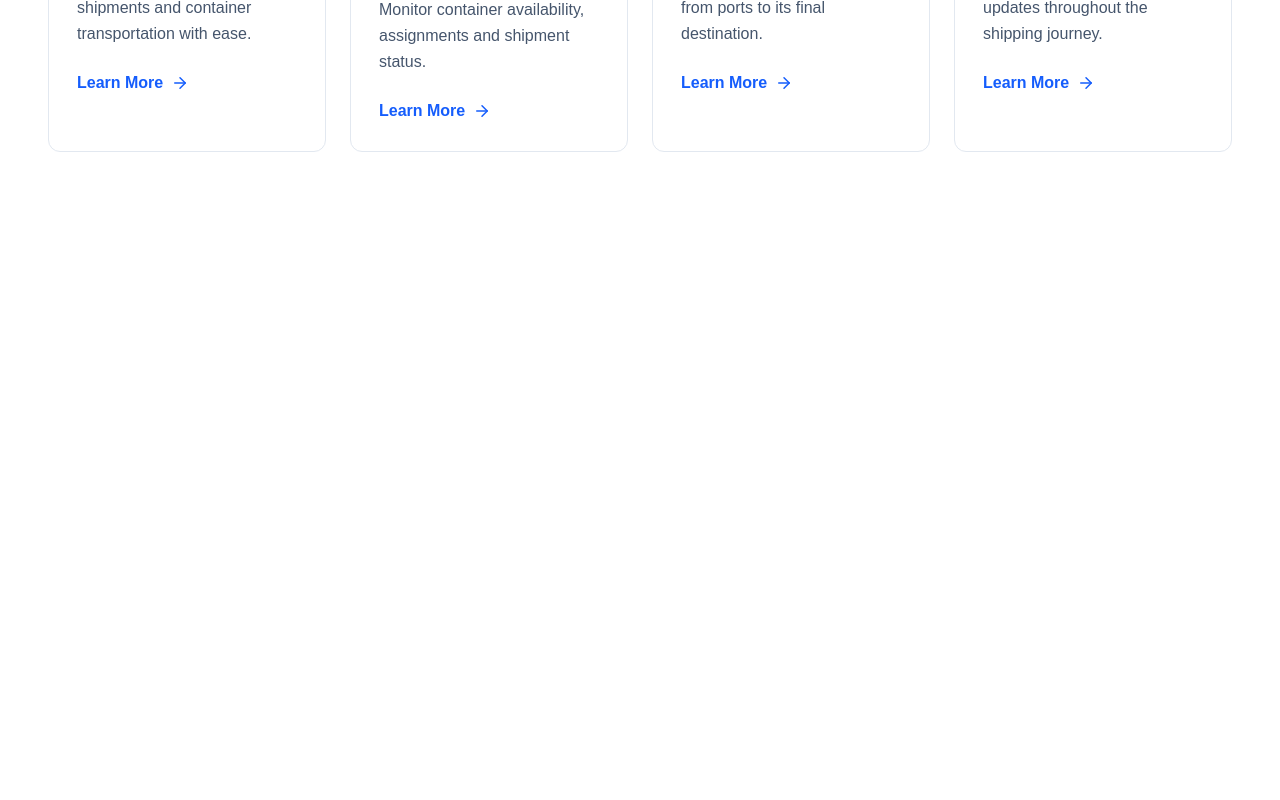
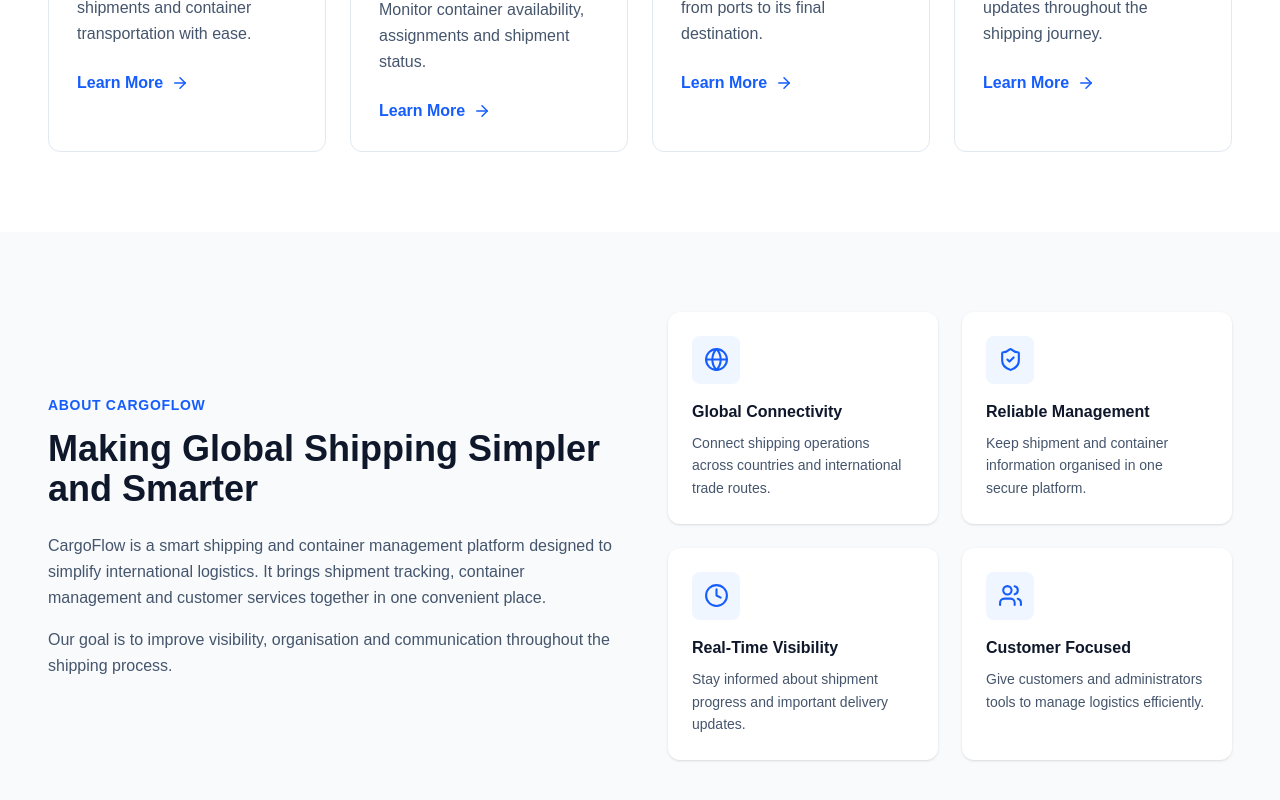
Before and after one commit to okumujphh-netizen/CARGOFLOW, a React (Vite) app: page / in a window 1280 px wide. Shown: the part 1227-2027 px from the top of the page. Before the commit the page ends 1459 px from the top, so only its background shows below. Built offline with nearby package versions, Linux system fonts and the light colour scheme.

Commit message:
updated app.jsx

```diff
--- a/src/App.jsx
+++ b/src/App.jsx
@@ -3,6 +3,7 @@
 import Navbar from "./components/Navbar";
 import Hero from "./components/Hero";
 import Services from "./components/Services";
+import About from "./components/about"
 
 function App() {
   return (
@@ -10,6 +11,7 @@ function App() {
       <Navbar />
       <Hero />
       <Services />
+      <About />
     </>
   );
 }
```
